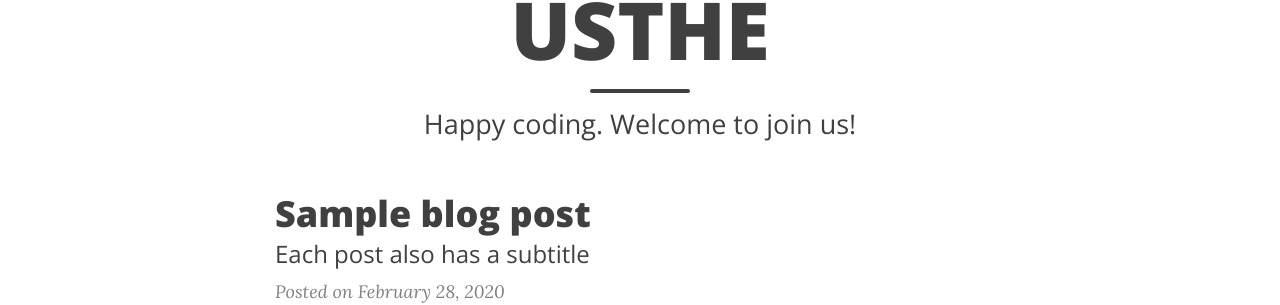
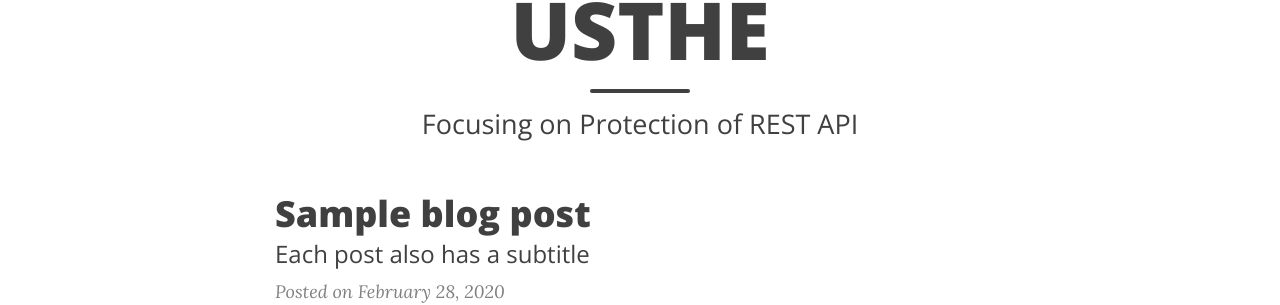
Before and after one commit to usthe/usthe.github.io, a Jekyll site: the page built from index.html, in a window 1280 px wide and 1221 px high. Shown: the part 145-450 px from the top of the window. Built offline with Jekyll 4.4.1, drawn with Linux system fonts in a browser that asks for light colours; nearby versions of some CDN libraries; the list of posts is cut into pages by our own code.

Commit message:
update slogan

```diff
--- a/_config.yml
+++ b/_config.yml
@@ -92,7 +92,7 @@ feed_show_excerpt: true
 feed_show_tags: true
 
 # The keywords to associate with your website, for SEO purposes
-keywords: "sureness,java,security,shiro"
+keywords: "sureness,java,security,api,rest"
 
 # --- Colours / background image --- #
 
--- a/index.html
+++ b/index.html
@@ -1,5 +1,5 @@
 ---
 layout: home
 title: USTHE
-subtitle: Happy coding. Welcome to join us!
+subtitle: Focusing on Protection of REST API
 ---
```
